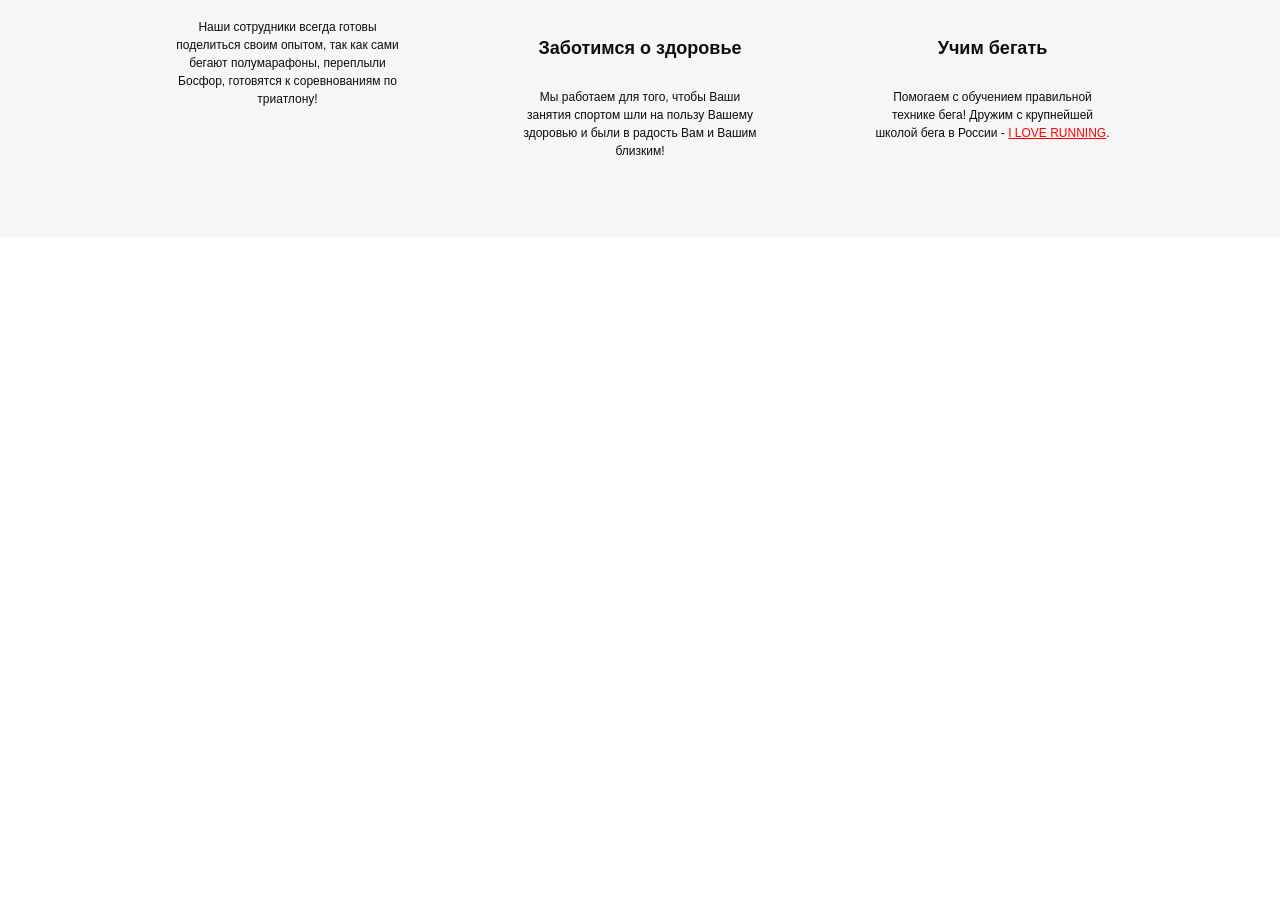
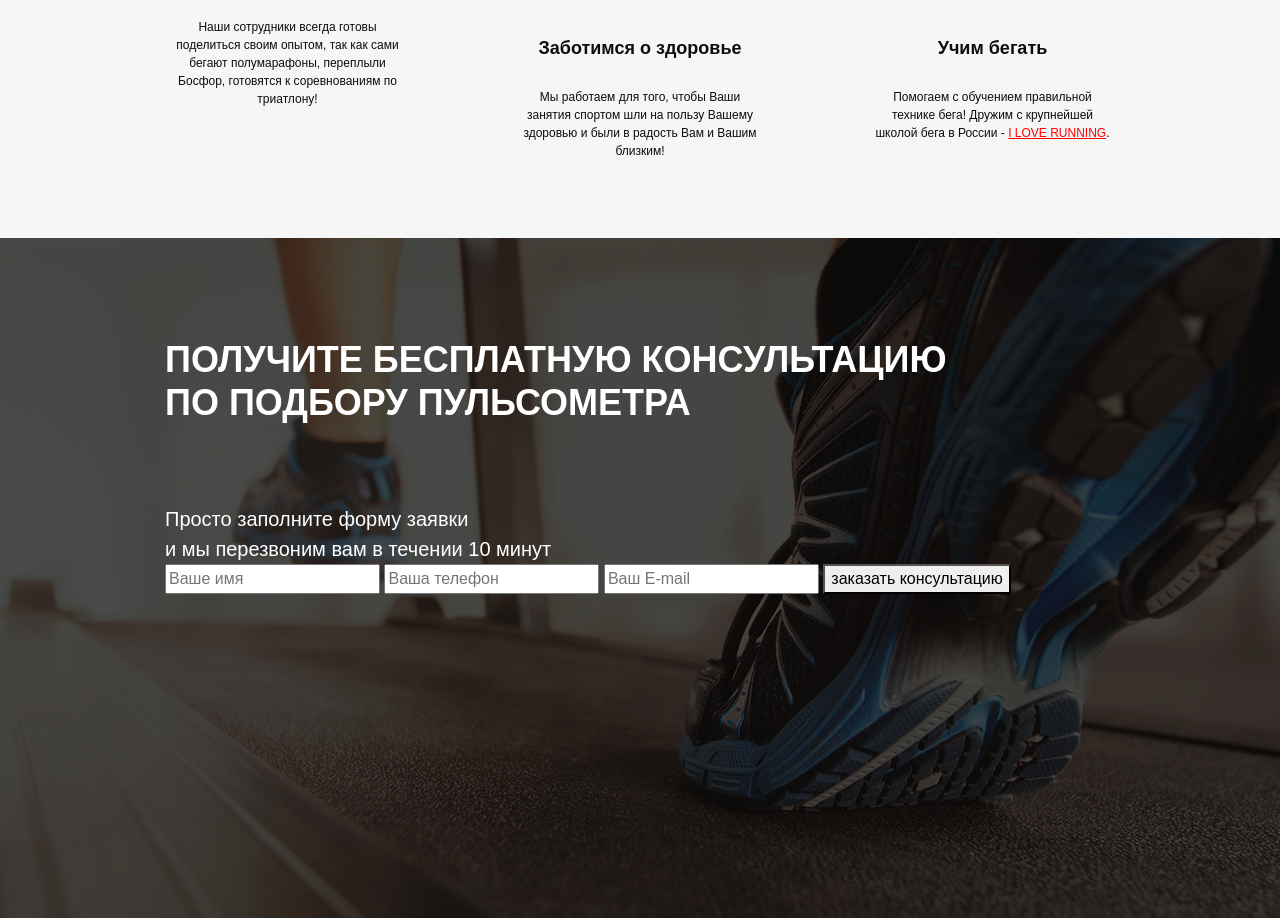
Before and after one commit to notkiller999/Pulsometr, a website: page src/index.html in a window 1280 px wide. Shown: the part 933-1851 px from the top of the page. Before the commit the page ends 1171 px from the top, so only its background shows below. Drawn offline with Linux system fonts and the light colour scheme.

Commit message:
Part 3
Add block consultation

```diff
--- a/src/index.html
+++ b/src/index.html
@@ -53,7 +53,7 @@
 		</div>
 		<div class="advantages">
 			<div class="container">
-				<h2 class="advantages__header">НАШИ ПРЕИМУЩЕСТВА</h2>
+				<h2 class="title">НАШИ ПРЕИМУЩЕСТВА</h2>
 				<div class="advantages__wrapper">
 					<div class="advantages__icon">
 						<img src="icons/cup.png" alt="" />
@@ -83,5 +83,23 @@
 				</div>
 			</div>
 		</div>
+		<div class="consultation">
+			<div class="container">
+				<h2 class="title title_left">
+					Получите бесплатную консультацию<br />
+					по подбору пульсометра
+				</h2>
+				<div class="consultation__descr">
+					Просто заполните форму заявки<br />
+					и мы перезвоним вам в течении 10 минут
+				</div>
+				<form action="#">
+					<input required placeholder="Ваше имя" type="text" />
+					<input required placeholder="Ваша телефон" type="number" />
+					<input required placeholder="Ваш E-mail" type="email" />
+					<button>заказать консультацию</button>
+				</form>
+			</div>
+		</div>
 	</body>
 </html>
--- a/src/sass/_media.scss
+++ b/src/sass/_media.scss
@@ -83,11 +83,12 @@
 			}
 		}
 	}
+	.title {
+		font-size: 36px;
+	}
 	.promo {
 		padding-bottom: 70px;
-		&__header {
-			font-size: 36px;
-		}
+
 		&__subheader {
 			font-size: 20px;
 		}
--- a/src/sass/blocks/_advantages.scss
+++ b/src/sass/blocks/_advantages.scss
@@ -2,12 +2,6 @@
 	min-height: 470px;
 	background-color: #f6f6f6;
 	padding: 70px 0 78px 0;
-	&__header {
-		font-size: 30px;
-		font-weight: 700;
-		color: #0d0d0d;
-		text-align: center;
-	}
 	&__wrapper {
 		display: flex;
 		justify-content: space-between;
--- /dev/null
+++ b/src/sass/blocks/_consultation.scss
@@ -0,0 +1,11 @@
+.consultation {
+	min-height: 680px;
+	padding: 100px 0 92px 0;
+	background: url("../../img/bg2.jpg") center (center/cover) no-repeat;
+	&__descr {
+		margin-top: 80px;
+		font-size: 20px;
+		font-weight: 500;
+		color: #ffffff;
+	}
+}
--- a/src/sass/blocks/_promo.scss
+++ b/src/sass/blocks/_promo.scss
@@ -1,7 +1,7 @@
 .promo {
 	min-height: 650px;
 	padding: 21px 0 93px 0;
-	background: url("../../img/bg1.jpg") center (center/cover) no-repeat;
+	background: url("../img/bg1.jpg") center (center/cover) no-repeat;
 	&__wrapper {
 		display: flex;
 		flex-direction: column;
--- /dev/null
+++ b/src/sass/blocks/_titless.scss
@@ -0,0 +1,12 @@
+.title {
+	font-size: 30px;
+	font-weight: 700;
+	color: #0d0d0d;
+	text-align: center;
+	text-transform: uppercase;
+	&_left {
+		text-align: left;
+		color: #ffffff;
+		font-size: 36px;
+	}
+}
--- a/src/sass/style.scss
+++ b/src/sass/style.scss
@@ -11,4 +11,6 @@
 @import "blocks/header";
 @import "blocks/buttons";
 @import "blocks/advantages";
+@import "blocks/consultation";
+@import "blocks/titless";
 @import "media";
```
Also changed, not shown: src/css/style.min.css.
